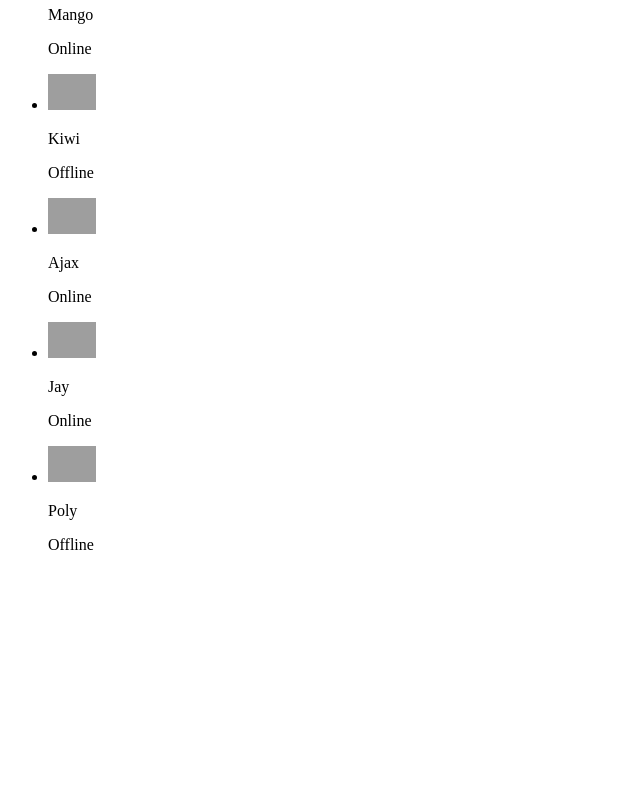
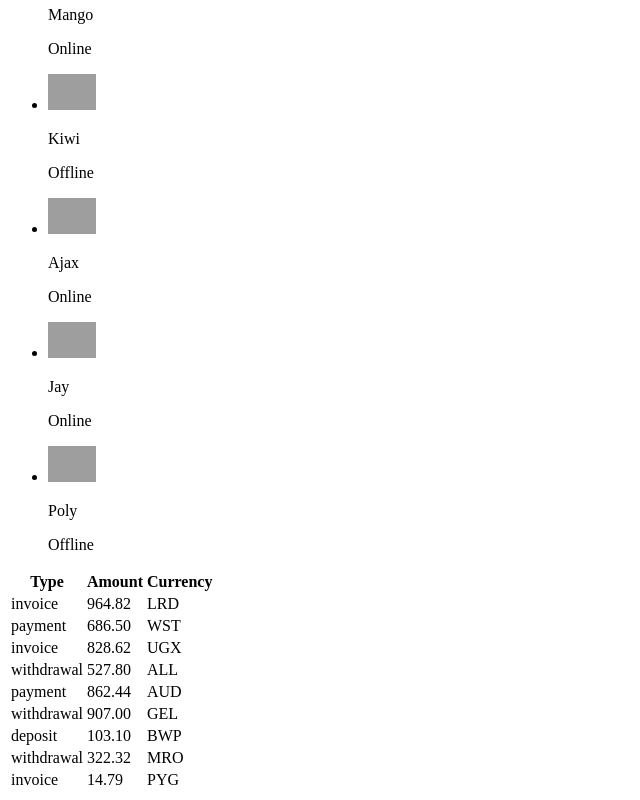
Before and after one commit to LiSazonova/goit-react-hw-01, a React (Vite) app: page / in a window 1280 px wide. Shown: the part 550-1350 px from the top of the page, without its empty margins (0-640 px from the left). Before the commit the page ends 1120 px from the top, so only its background shows below. Built offline with nearby package versions, Linux system fonts and the light colour scheme; grey boxes are pictures that could not be loaded.

Commit message:
add transactionHistory

```diff
--- a/src/components/App.jsx
+++ b/src/components/App.jsx
@@ -1,7 +1,10 @@
 import Profile from "./Profile/Profile";
-import userData from "../userData.json";
 import FriendList from "./FriendList/FriendList";
+import TransactionHistory from "./TransactionHistory/TransactionHistory";
+
+import userData from "../data/userData.json";
 import friends from "../data/friends.json";
+import transactions from "../data/transactions.json";
 
 const App = () => {
     return (
@@ -15,6 +18,8 @@
             />
 
             <FriendList friends={friends} />
+
+            <TransactionHistory items={transactions} />
         </>
     );
 };
--- /dev/null
+++ b/src/components/TransactionHistory/TransactionHistory.jsx
@@ -0,0 +1,25 @@
+const TransactionHistory = ({items}) => {
+  return (
+    <table>
+  <thead>
+    <tr>
+      <th>Type</th>
+      <th>Amount</th>
+      <th>Currency</th>
+    </tr>
+  </thead>
+
+  <tbody>
+  {items.map(({ id, type, amount, currency }) => (
+    <tr key={id}>
+      <td>{type}</td>
+      <td>{amount}</td>
+      <td>{currency}</td>
+    </tr>
+  ))}
+  </tbody>
+</table>
+  )
+}
+
+export default TransactionHistory;
--- /dev/null
+++ b/src/data/transactions.json
@@ -0,0 +1,56 @@
+[
+  {
+    "id": "1e0700a2-5183-4291-85cc-2065a036a683",
+    "type": "invoice",
+    "amount": "964.82",
+    "currency": "LRD"
+  },
+  {
+    "id": "a30f821b-4d25-4ff0-abdd-e340b3f0dd2b",
+    "type": "payment",
+    "amount": "686.50",
+    "currency": "WST"
+  },
+  {
+    "id": "44dca67a-8e5a-4798-bf8e-b15efd4e1abd",
+    "type": "invoice",
+    "amount": "828.62",
+    "currency": "UGX"
+  },
+  {
+    "id": "ea8ed3dc-2b68-4a53-905a-53ecb0adef33",
+    "type": "withdrawal",
+    "amount": "527.80",
+    "currency": "ALL"
+  },
+  {
+    "id": "63ca02f9-d637-46b5-9237-f3b24425e029",
+    "type": "payment",
+    "amount": "862.44",
+    "currency": "AUD"
+  },
+  {
+    "id": "ed0263e8-59a5-4bf1-87e0-2bb88e53dc34",
+    "type": "withdrawal",
+    "amount": "907.00",
+    "currency": "GEL"
+  },
+  {
+    "id": "4eaab41b-b967-40ac-82ed-85fc66f646f1",
+    "type": "deposit",
+    "amount": "103.10",
+    "currency": "BWP"
+  },
+  {
+    "id": "9648a350-8469-42d5-8bf3-18090de5fe67",
+    "type": "withdrawal",
+    "amount": "322.32",
+    "currency": "MRO"
+  },
+  {
+    "id": "9c5c25fb-1a95-4b2f-8d1f-4c4426d677cc",
+    "type": "invoice",
+    "amount": "14.79",
+    "currency": "PYG"
+  }
+]
```
Also changed, not shown: src/data/userData.json (renamed from src/userData.json).
